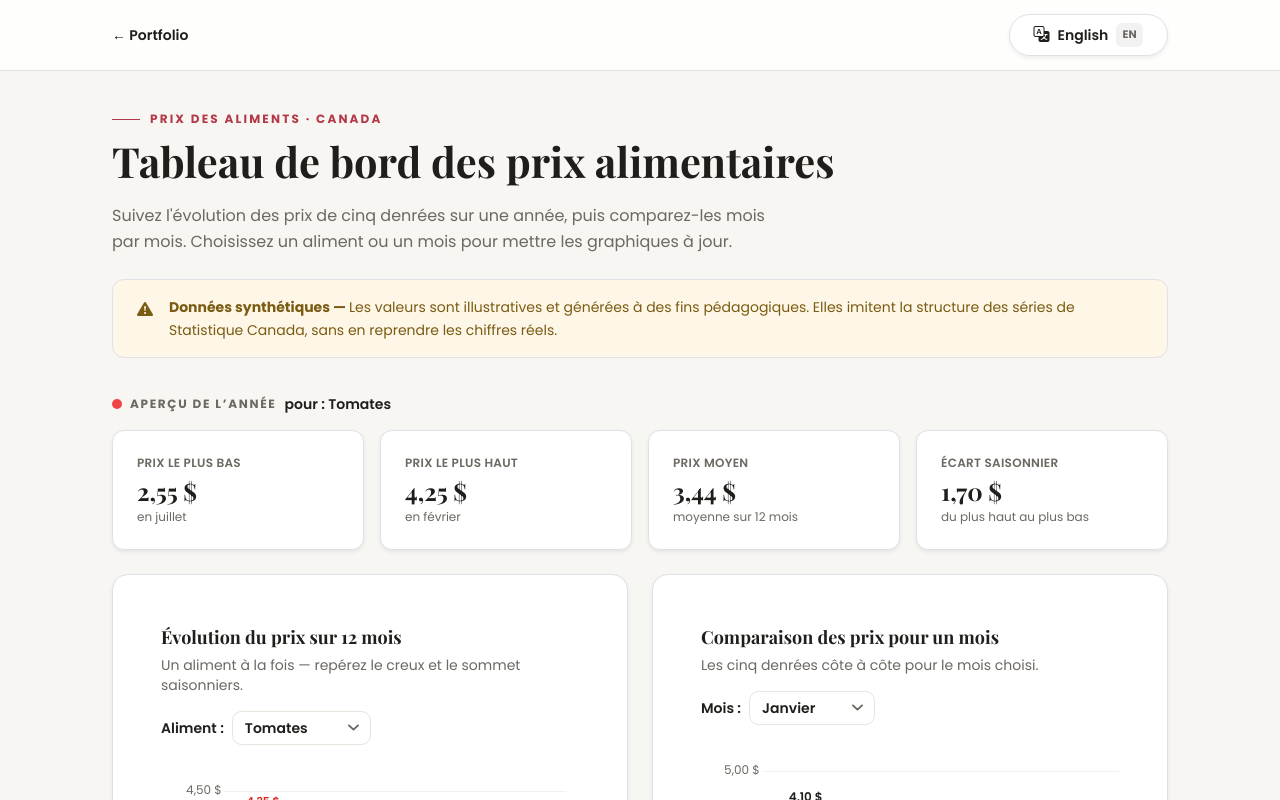
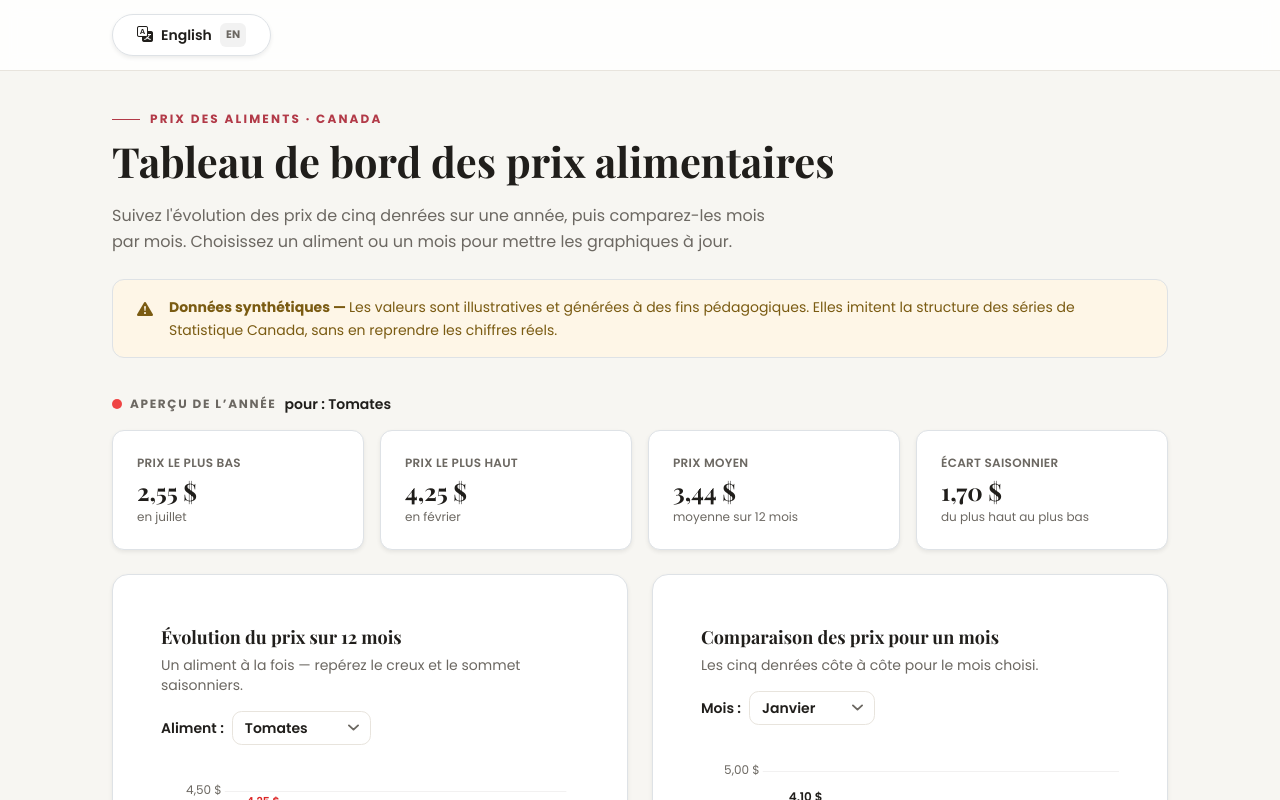
Before and after one commit to WisHonor/Portfolio_SEG3525, a React (Vite) app: page /food-prices in a window 1280 px wide. Shown: the top 800 px of the page. Built offline with nearby package versions, Linux system fonts and the light colour scheme.

Commit message:
refactor(FoodDashboard): remove back link and retain language toggle

```diff
--- a/src/fooddashboard/FoodDashboard.jsx
+++ b/src/fooddashboard/FoodDashboard.jsx
@@ -48,9 +48,7 @@ export default function FoodDashboard() {
       {/* ── En-tête ── */}
       <header className="sticky top-0 z-30 border-b border-fp-line bg-fp-surface/85 backdrop-blur">
         <div className="mx-auto flex max-w-6xl items-center justify-between gap-4 px-5 py-3.5">
-          <Link to="/" className="text-sm font-semibold text-fp-muted no-underline transition hover:text-fp-ink">
-            {t.backPortfolio}
-          </Link>
+
           <LanguageToggle t={t} onToggle={() => setLang(lang === 'fr' ? 'en' : 'fr')} />
         </div>
       </header>
```
